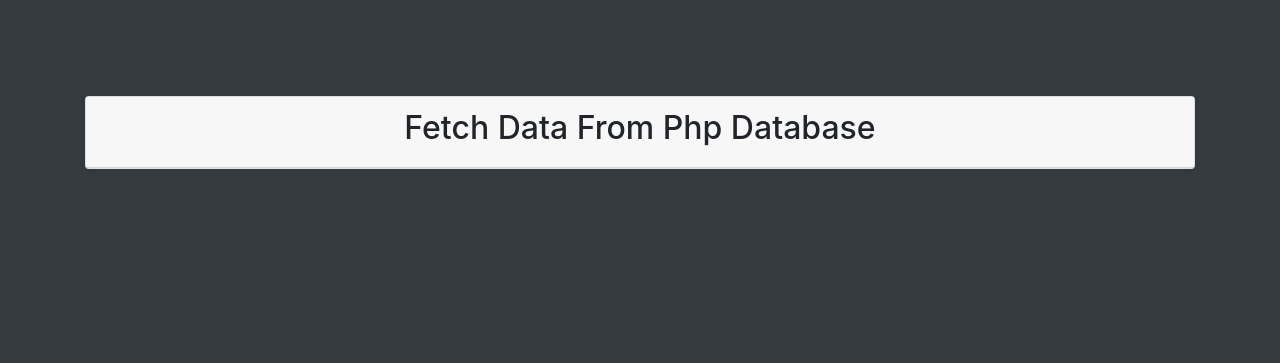
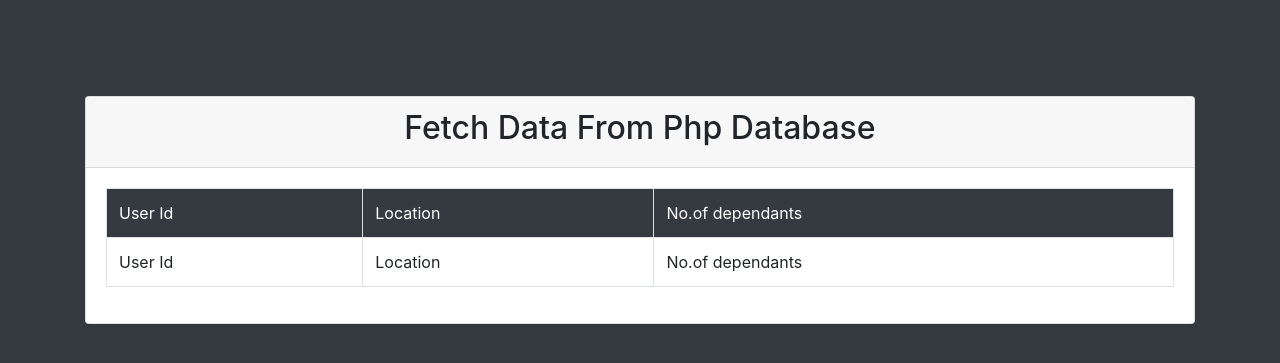
Before and after one commit to sherrytetich/Table_data, a PHP site: page / in a window 1280 px wide. Shown: the top 363 px of the page. Run offline with PHP 8.4, Linux system fonts and the light colour scheme.

Commit message:
adding dummy data

```diff
--- a/index.php
+++ b/index.php
@@ -15,6 +15,21 @@
                     <div class="card-header">
                         <h2 class="display-6 text-center">Fetch Data From Php Database</h2>
                     </div>
+                    <div class="card-body">
+                        <table class="table table-bordered">
+                            <tr class="bg-dark text-white">
+                                <td>User Id</td>
+                                <td>Location</td>
+                                <td>No.of dependants</td>
+                            </tr>
+                            <tr>
+                                <td>User Id</td>
+                                <td>Location</td>
+                                <td>No.of dependants</td>
+                            </tr>
+                         </table>
+
+                    </div>
                 </div>
             </div>
         </div>
```
